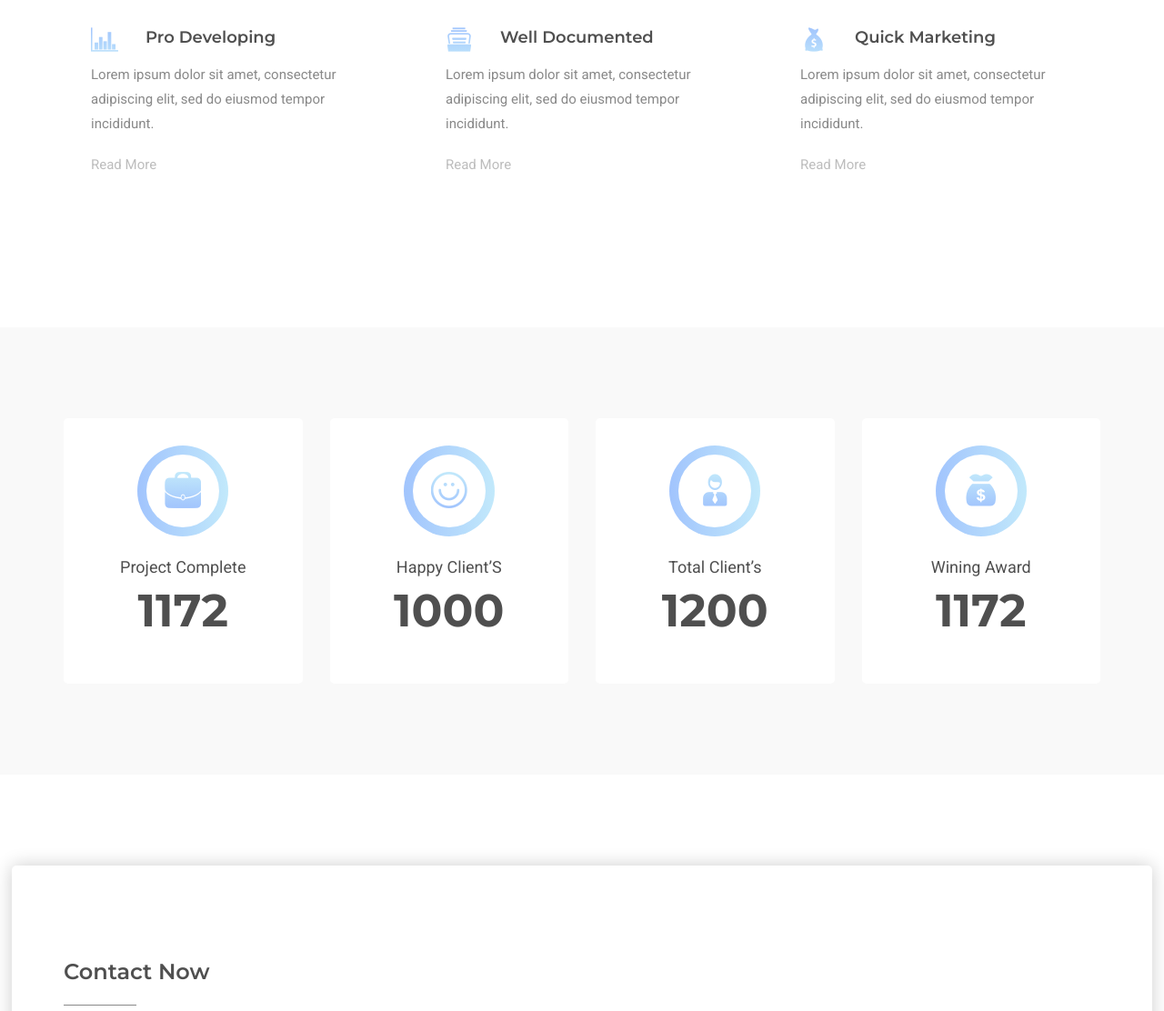
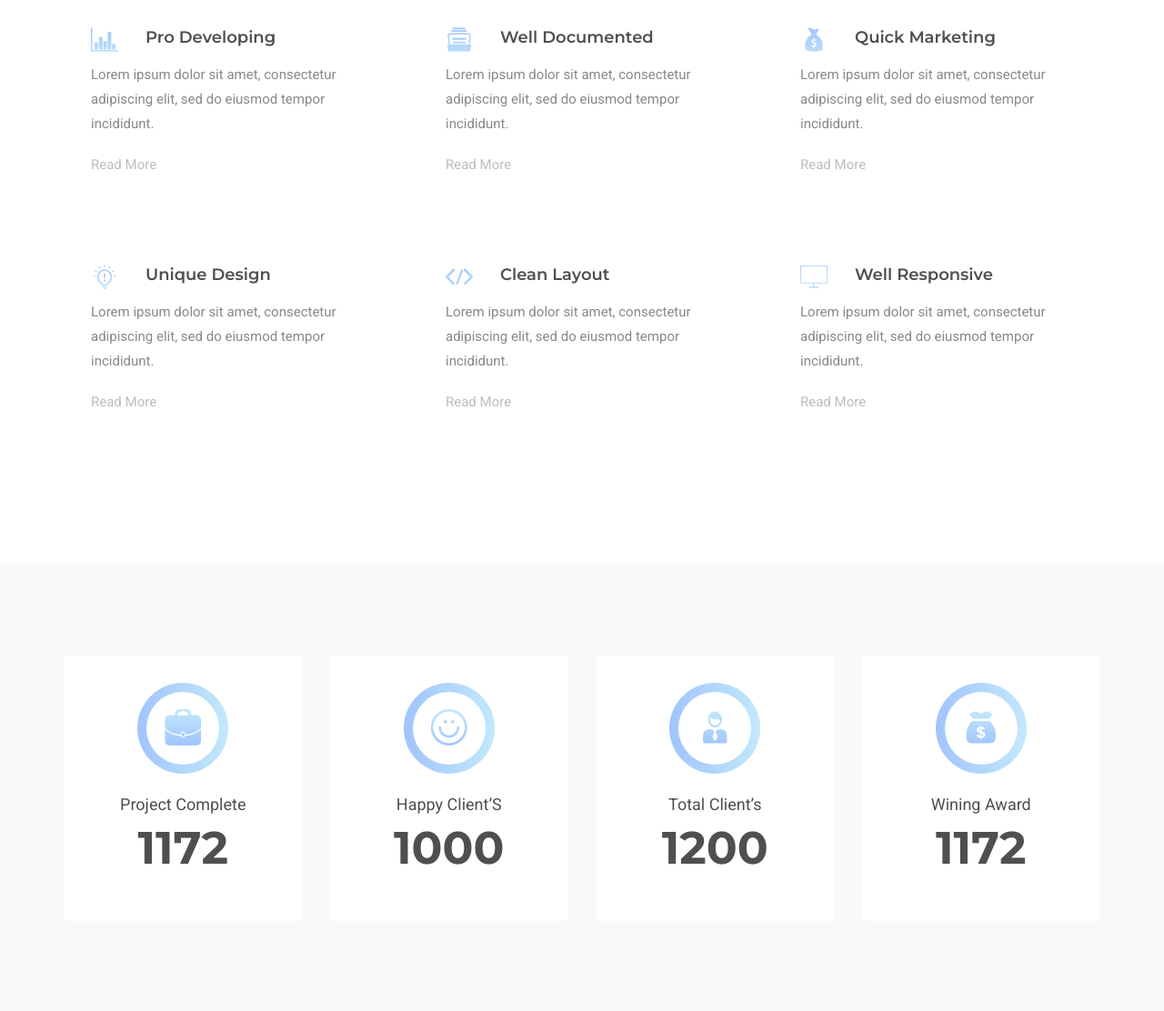
Before and after one commit to derrosilee/acrossfric, a Django app: page / in a window 1280 px wide. Shown: the part 2348-3460 px from the top of the page at 91% size. Run offline with Django 3.2, Linux system fonts and the light colour scheme; some libraries are stand-ins or nearby versions; some web fonts are replaced.

Commit message:
Modified Services Number of rows

```diff
--- a/clients/templates/clients/index.html
+++ b/clients/templates/clients/index.html
@@ -162,6 +162,36 @@
                         <a href="#" class="read-more">Read More</a>
                     </div>
                 </div>
+                <div class="col-xs-12 col-sm-6 col-md-4">
+                    <div class="feature-box wow fadeInUp" data-wow-delay="0.2s">
+                        <div class="box-icon">
+                            <i class="icofont icofont-idea"></i>
+                        </div>
+                        <h4>Unique Design</h4>
+                        <p>Lorem ipsum dolor sit amet, consectetur adipiscing elit, sed do eiusmod tempor incididunt.</p>
+                        <a href="#" class="read-more">Read More</a>
+                    </div>
+                </div>
+                <div class="col-xs-12 col-sm-6 col-md-4">
+                    <div class="feature-box wow fadeInUp" data-wow-delay="0.4s">
+                        <div class="box-icon">
+                            <i class="icofont icofont-code-alt"></i>
+                        </div>
+                        <h4>Clean Layout</h4>
+                        <p>Lorem ipsum dolor sit amet, consectetur adipiscing elit, sed do eiusmod tempor incididunt.</p>
+                        <a href="#" class="read-more">Read More</a>
+                    </div>
+                </div>
+                <div class="col-xs-12 col-sm-6 col-md-4">
+                    <div class="feature-box wow fadeInUp" data-wow-delay="0.6s">
+                        <div class="box-icon">
+                            <i class="icofont icofont-monitor"></i>
+                        </div>
+                        <h4>Well Responsive</h4>
+                        <p>Lorem ipsum dolor sit amet, consectetur adipiscing elit, sed do eiusmod tempor incididunt.</p>
+                        <a href="#" class="read-more">Read More</a>
+                    </div>
+                </div>
             </div>
         </div>
     </section>
```
